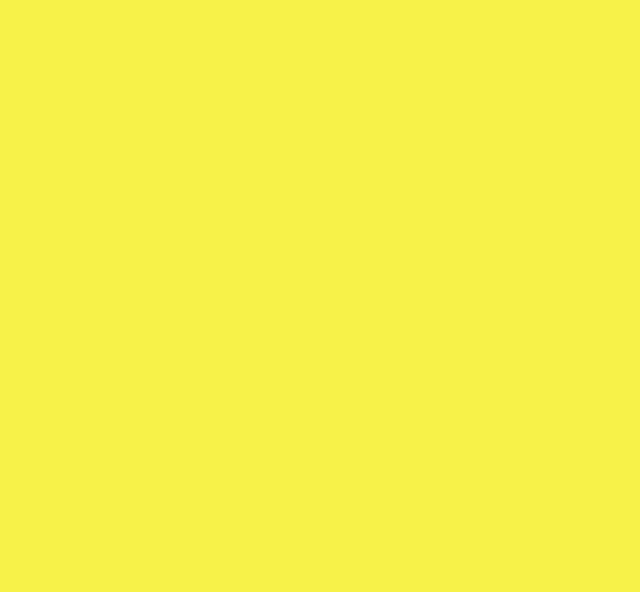
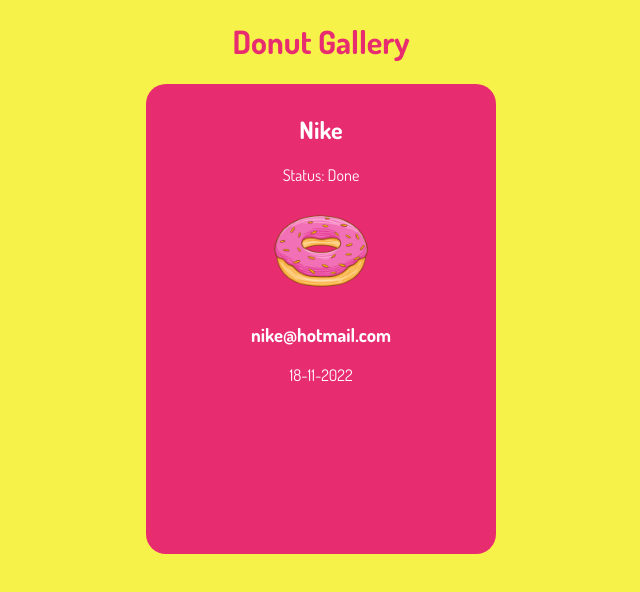
Before and after one commit to LiamP2000/DonuttelloVue, a Vue app: page / in a window 1280 px wide. Shown: the top 592 px of the page, without its empty margins (319-959 px from the left). Built offline with nearby package versions, Linux system fonts and the light colour scheme.

Commit message:
feat: add DonutCard component + styling

```diff
--- a/src/App.vue
+++ b/src/App.vue
@@ -1,11 +1,24 @@
 <script setup>
+import DonutCard from './components/DonutCard.vue'
 
 </script>
 
 <template>
+  <div class="app">
+    <h1>Donut Gallery</h1>
+    <div>
+        <DonutCard />
+      </div>
+  </div>
+
 
 </template>
 
 <style scoped>
+.app {
+  font-family: 'Dosis', sans-serif;
+  text-align: center;
+  color: #E72C70;
+}
 
 </style>
```
